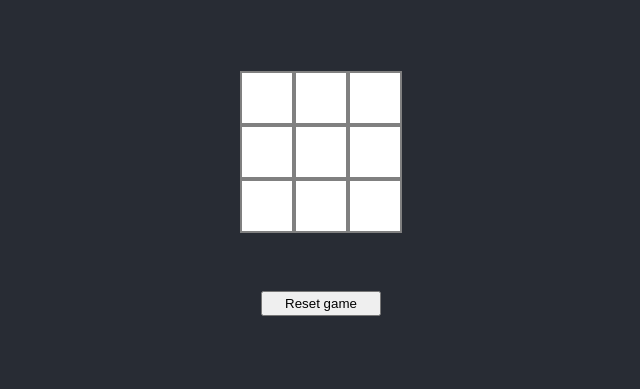
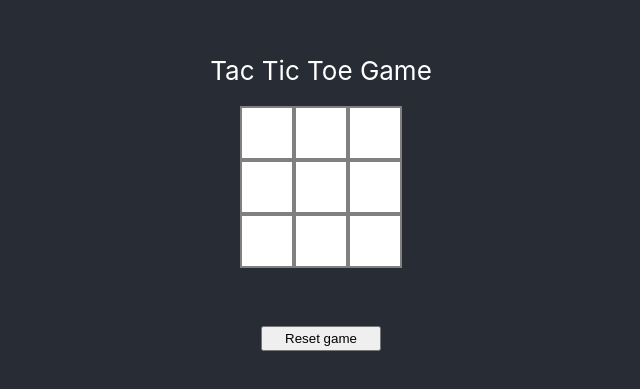
Before and after one commit to Woverlin/tac-tic-toe2, a React (Create React App) app: page / in a window 1280 px wide. Shown: the part 207-596 px from the top of the page, without its empty margins (319-959 px from the left). Built offline with nearby package versions, Linux system fonts and the light colour scheme.

Commit message:
update e2e test

```diff
--- a/src/components/TacTicItem/index.jsx
+++ b/src/components/TacTicItem/index.jsx
@@ -1,11 +1,10 @@
 import React from 'react';
-import { ROUND } from '../../utils/constant';
 import './TacTicItem.scss'
-const TacticItem = ({ table, col, row, round, onClick }) => {
+const TacticItem = ({ table, col, row, round, onClick, className = '' }) => {
     const tableValue = table?.[col]?.[row]
     const value = tableValue === -1 ? null : tableValue === 1 ? 'X' : 'O'
     return (
-        <div className='tac-tic-item'onClick={onClick}>
+        <div className={`tac-tic-item ${className}`} onClick={onClick}>
             {value}
         </div>
     )
--- a/src/pages/Home/Home.scss
+++ b/src/pages/Home/Home.scss
@@ -1,4 +1,11 @@
 .home {
+    justify-content: center;
+    align-items: center;
+    display: flex;
+    flex-direction: column;
+    .title{
+        padding:20px 0;
+    }
     .table {
         &-row {
             display: flex;
--- a/src/pages/Home/HomeView.jsx
+++ b/src/pages/Home/HomeView.jsx
@@ -5,10 +5,13 @@ const HomeView = ({ table, round, onClick, winner, reset }) => {
     const winnerName = winner === 2 ? 'No one win' : winner === 1 ? 'X win' : 'O win'
     return (
         <div className='home'>
+            <div className='title'>
+                Tac Tic Toe Game
+            </div>
             <div className='table'>
                 {table?.map((col, indexCol) => <div key={indexCol} className='table-row'>
                     {col?.map((row, indexRow) =>
-                        <TacticItem key={indexCol + indexRow} onClick={() => onClick(indexCol, indexRow)} row={indexRow} col={indexCol} {...{ round, table }} />)}
+                        <TacticItem key={indexCol + indexRow} className={`tactic_${indexCol}${indexRow}`} onClick={() => onClick(indexCol, indexRow)} row={indexRow} col={indexCol} {...{ round, table }} />)}
                 </div>
                 )}
                 <div className='result-container'>
--- a/src/pages/Home/index.jsx
+++ b/src/pages/Home/index.jsx
@@ -1,14 +1,67 @@
-import React, { useState, useEffect } from "react";
-import { ROUND } from "../../utils/constant";
-import { onCheckWinner } from "../../utils/helper";
+import React, { useState } from "react";
 import HomeView from "./HomeView";
 
+export const ROUND = {
+    ONE: 1,
+    TWO: 0,
+};
 const Home = () => {
     const initTabel = [new Array(3).fill(-1), new Array(3).fill(-1), new Array(3).fill(-1)];
     const [table, setTable] = useState(initTabel);
     const [round, setRound] = useState(ROUND.ONE)
     const [winner, setWinner] = useState(-1);
 
+    const onCheckWinner = () => {
+        const diagonals = checkDiagonals();
+        const winer = checkVerticalsAndHorizontals();
+
+        if (diagonals !== -1) {
+            return diagonals;
+        }
+
+        if (winer !== -1) {
+            return winer;
+        }
+
+        if (checkNoOneWin()) {
+            return 2;
+        }
+        return -1
+    };
+
+
+    const checkDiagonals = () => {
+        if (
+            (table[0][0] === round && table[1][1] === round && table[2][2] === round) ||
+            (table[0][2] === round && table[1][1] === round && table[2][0] === round)
+        ) {
+            return round;
+        }
+        return -1;
+    };
+
+    const checkNoOneWin = () => {
+        for (let i = 0; i < 3; i++) {
+            for (let j = 0; j < 3; j++) {
+                if (table[i][j] === -1) {
+                    return false;
+                }
+            }
+        }
+        return true;
+    };
+
+    const checkVerticalsAndHorizontals = () => {
+        for (let i = 0; i <= 2; i++) {
+            if (
+                (table[0][i] === round && table[1][i] === round && table[2][i] === round) ||
+                (table[i][0] === round && table[i][1] === round && table[i][2] === round)
+            ) {
+                return round;
+            }
+        }
+        return -1;
+    };
 
     const onClick = (col, row) => {
         if (table[col][row] !== -1 || winner !== -1) return null;
--- a/src/utils/constant.js
+++ /dev/null
@@ -1,4 +0,0 @@
-export const ROUND = {
-    ONE: 1,
-    TWO: 0,
-};
--- a/src/utils/helper.js
+++ /dev/null
@@ -1,53 +0,0 @@
-//I keep the function here for the sake of running tests.
-
-export const onCheckWinner = (table, round) => {
-    const diagonals = checkDiagonals(table, round);
-    const winer = checkVerticalsAndHorizontals(table, round);
-
-    if (diagonals !== -1) {
-        return diagonals;
-    }
-
-    if (winer !== -1) {
-        return winer;
-    }
-
-    if (checkNoOneWin(table)) {
-        return 2;
-    }
-    return -1
-};
-
-
-const checkDiagonals = (table, round) => {
-    if (
-        (table[0][0] === round && table[1][1] === round && table[2][2] === round) ||
-        (table[0][2] === round && table[1][1] === round && table[2][0] === round)
-    ) {
-        return round;
-    }
-    return -1;
-};
-
-const checkNoOneWin = (table) => {
-    for (let i = 0; i < 3; i++) {
-        for (let j = 0; j < 3; j++) {
-            if (table[i][j] === -1) {
-                return false;
-            }
-        }
-    }
-    return true;
-};
-
-const checkVerticalsAndHorizontals = (table, round) => {
-    for (let i = 0; i <= 2; i++) {
-        if (
-            (table[0][i] === round && table[1][i] === round && table[2][i] === round) ||
-            (table[i][0] === round && table[i][1] === round && table[i][2] === round)
-        ) {
-            return round;
-        }
-    }
-    return -1;
-};
```
Also changed, not shown: package.json (+6 -4 lines), 2 other files (tests, documents, lock files or other folders).
